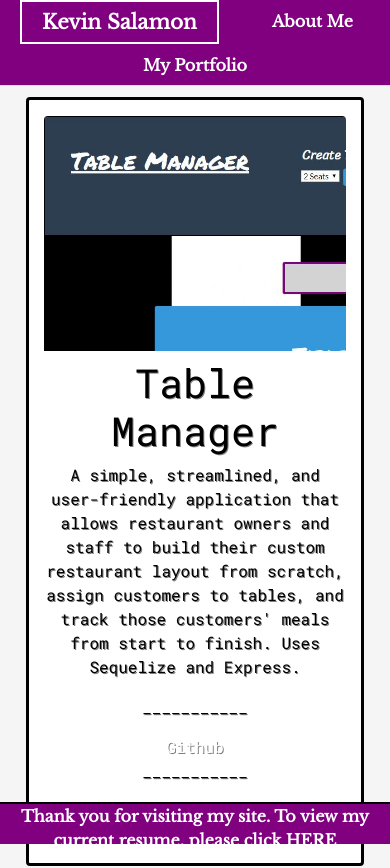
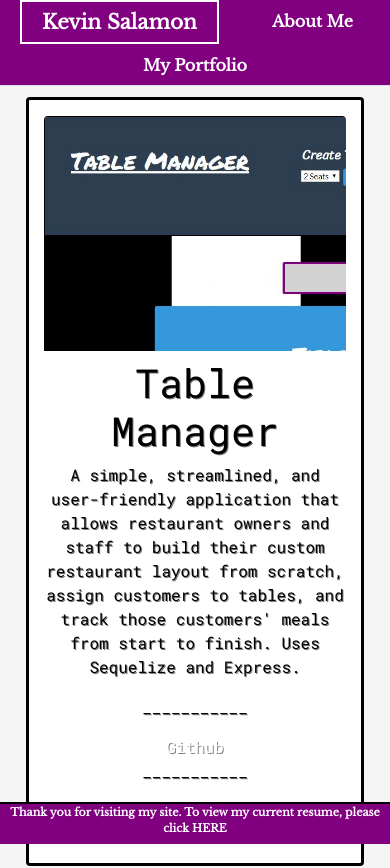
Before and after one commit to kevin-salamon/React-Portfolio, a React (Create React App) app: page /portfolio in a window 390 px wide. Shown: the top 868 px of the page. Built offline with nearby package versions, Linux system fonts and the light colour scheme; a web font is replaced by a local one.

Commit message:
small style change for media query

```diff
--- a/src/style.css
+++ b/src/style.css
@@ -211,6 +211,10 @@ a:active {
     .hide-small{
         display: none;
     }
+
+    .true-footer {
+        font-size: 11px;
+    }
   }
 
   @media screen and (max-width: 992px) {
```
